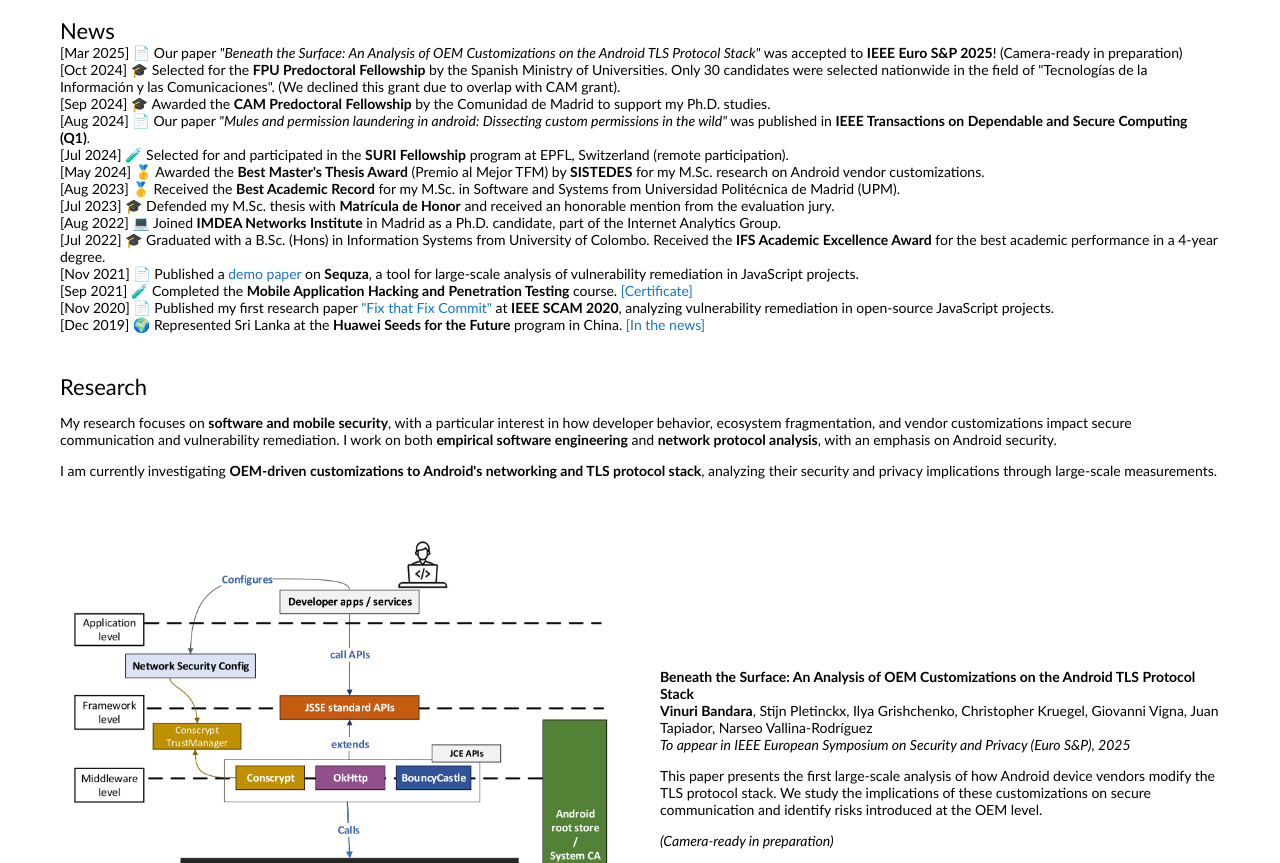
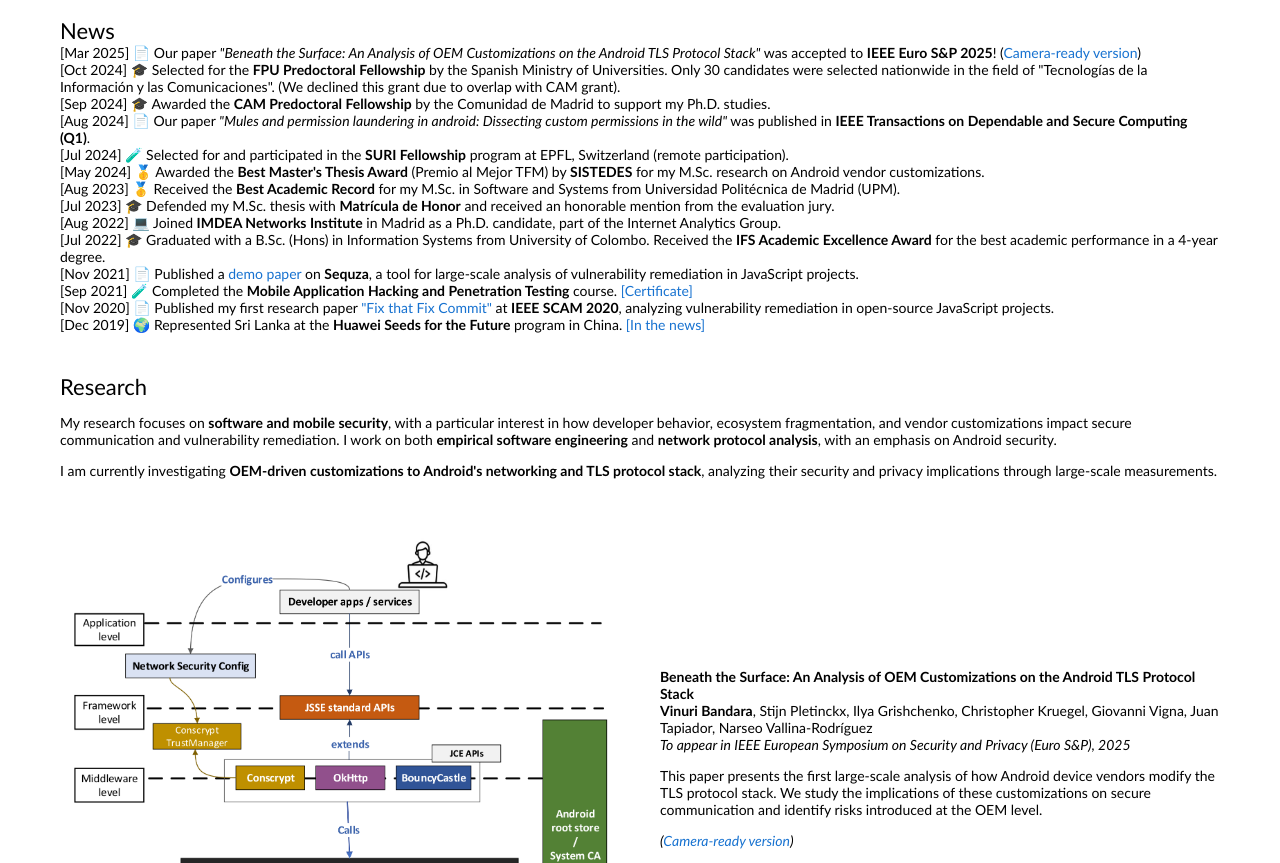
Before and after one commit to VinuriBandara/vinuribandara.github.io, a plain HTML site: page index.html in a window 1280 px wide. Shown: the part 429-1292 px from the top of the page. Drawn offline with Linux system fonts and the light colour scheme.

Commit message:
adding euro s&p paper

```diff
--- a/index.html
+++ b/index.html
@@ -63,7 +63,7 @@
 
                     <ul>
 
-                      <li>[Mar 2025] 📄 Our paper <i>"Beneath the Surface: An Analysis of OEM Customizations on the Android TLS Protocol Stack"</i> was accepted to <b>IEEE Euro S&P 2025</b>! (Camera-ready in preparation)</li>
+                      <li>[Mar 2025] 📄 Our paper <i>"Beneath the Surface: An Analysis of OEM Customizations on the Android TLS Protocol Stack"</i> was accepted to <b>IEEE Euro S&P 2025</b>! (<a href="docs/Beneath_the_surface2025.pdf">Camera-ready version</a>)</li>
 
                       <li>[Oct 2024] 🎓 Selected for the <b>FPU Predoctoral Fellowship</b> by the Spanish Ministry of Universities.
                         Only 30 candidates were selected nationwide in the field of "Tecnologías de la Información y las Comunicaciones". (We declined this grant due to overlap with CAM grant).</li>
@@ -130,7 +130,7 @@
                 <p>
                   This paper presents the first large-scale analysis of how Android device vendors modify the TLS protocol stack. We study the implications of these customizations on secure communication and identify risks introduced at the OEM level.
                 </p>
-                <p><i>(Camera-ready in preparation)</i></p>
+                <p><i>(<a href="docs/Beneath_the_surface2025.pdf">Camera-ready version</a>)</i></p>
               </td>
 
 
```
Also changed, not shown: 1 other file.
